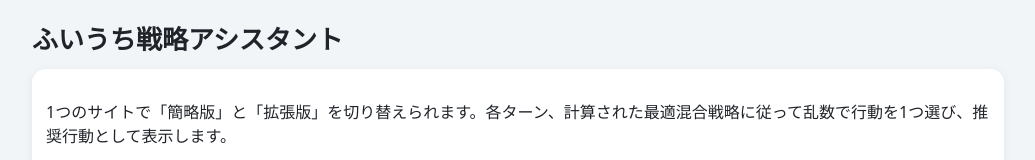
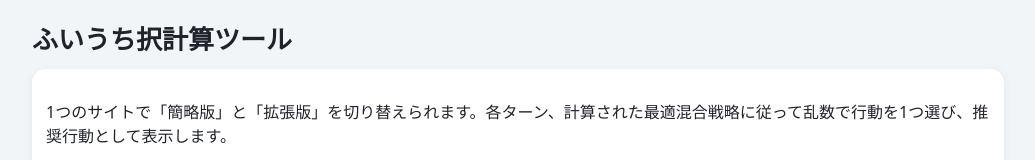
Before and after one commit to Unitunworn/huiuti-strategy, a plain HTML site: page index.html in a window 1280 px wide. Shown: the top 160 px of the page, without its empty margins (122-1157 px from the left). Drawn offline with Linux system fonts and the light colour scheme.

```diff
--- a/index.html
+++ b/index.html
@@ -1,9 +1,9 @@
 <!doctype html>
-<html lang="ja"><head><meta charset="utf-8"><meta name="viewport" content="width=device-width,initial-scale=1"><title>ふいうち戦略アシスタント｜簡略版・拡張版</title>
+<html lang="ja"><head><meta charset="utf-8"><meta name="viewport" content="width=device-width,initial-scale=1"><title>ふいうち択計算ツール｜簡略版・拡張版</title>
 <style>
 *{box-sizing:border-box}body{margin:0;background:#f2f5f8;color:#20242a;font-family:system-ui,-apple-system,"Segoe UI",sans-serif}main{max-width:1000px;margin:auto;padding:14px}h1{font-size:26px;margin:5px 0 8px}.intro,.tabs{background:white;border-radius:14px;padding:14px;margin:12px 0;box-shadow:0 2px 10px #0001}.tabs{display:flex;gap:8px}button{font:inherit;font-weight:700;border:0;border-radius:10px;padding:12px 16px;cursor:pointer;background:#e5e9ef;color:#252a31;flex:1}button.active{background:#4776d0;color:white}iframe{width:100%;border:0;display:block;min-height:900px;background:transparent}.hidden{display:none}.note{font-size:14px;color:#5d6670;line-height:1.6}@media(max-width:560px){main{padding:8px}h1{font-size:22px}.tabs{padding:8px}button{padding:10px 6px;font-size:14px}iframe{min-height:1100px}}
 </style></head><body><main>
-<h1>ふいうち戦略アシスタント</h1><div class="intro"><p>1つのサイトで「簡略版」と「拡張版」を切り替えられます。各ターン、計算された最適混合戦略に従って乱数で行動を1つ選び、推奨行動として表示します。</p><p class="note">乱数による推奨は、その時点の最適行動確率に基づくサンプリングです。表示された推奨行動を参考に、自分の行動ボタンを選んでください。対戦履歴の「ひとつ前の選択に戻る」で直前のターンを取り消せます。</p></div>
+<h1>ふいうち択計算ツール</h1><div class="intro"><p>1つのサイトで「簡略版」と「拡張版」を切り替えられます。各ターン、計算された最適混合戦略に従って乱数で行動を1つ選び、推奨行動として表示します。</p><p class="note">乱数による推奨は、その時点の最適行動確率に基づくサンプリングです。表示された推奨行動を参考に、自分の行動ボタンを選んでください。対戦履歴の「ひとつ前の選択に戻る」で直前のターンを取り消せます。</p></div>
 <div class="tabs"><button id="simpleTab" class="active" onclick="showMode('simple')">簡略版</button><button id="extendedTab" onclick="showMode('extended')">拡張版</button></div>
 <iframe id="simpleFrame" title="簡略版"></iframe><iframe id="extendedFrame" class="hidden" title="拡張版"></iframe>
 </main><script>
```
